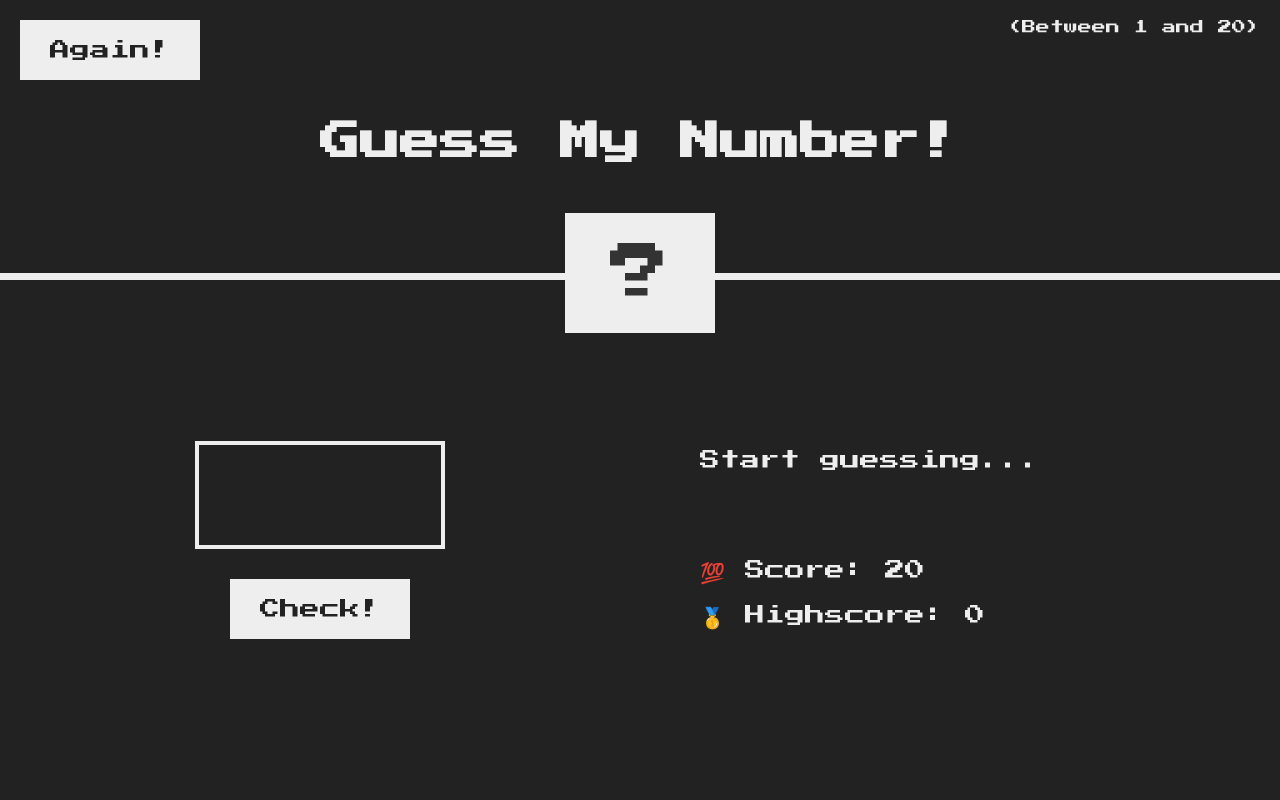
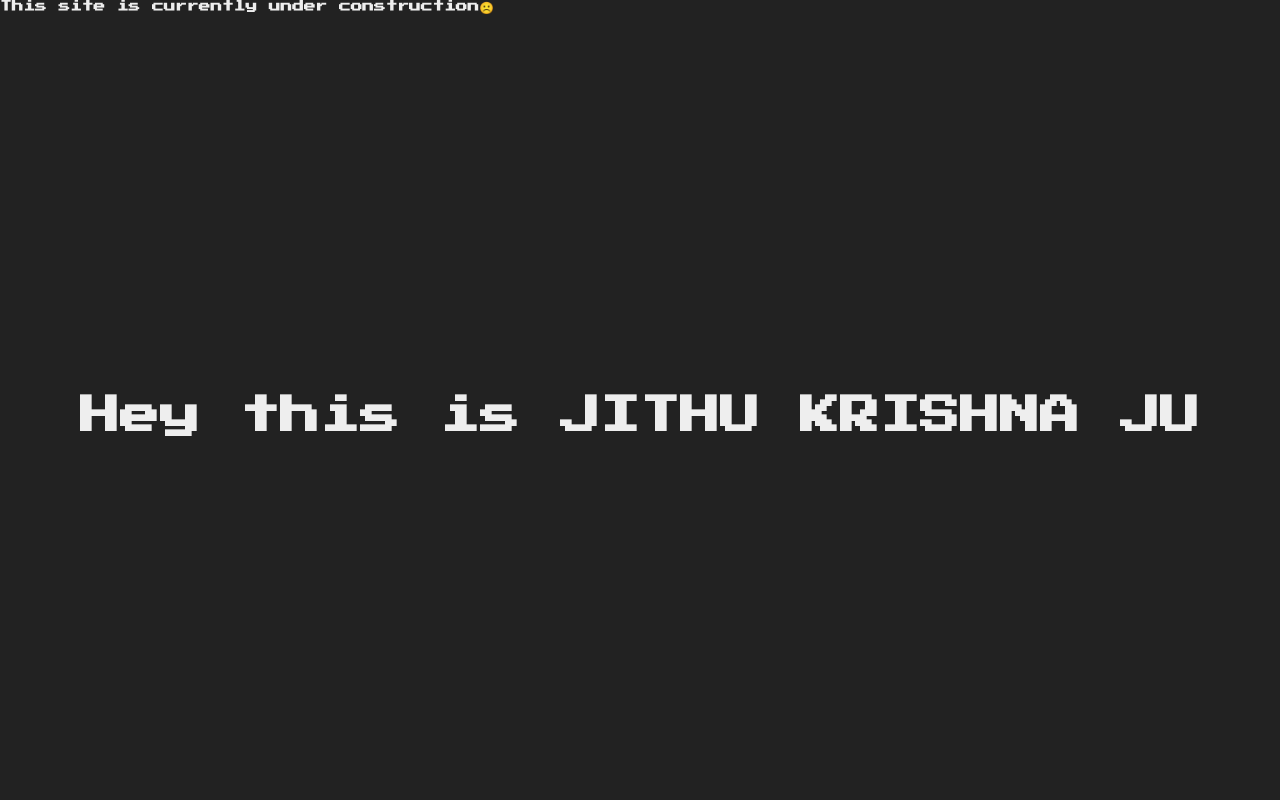
Before and after one commit to jamesclarkmark/jamesclarkmark.github.io, a plain HTML site: page index.html in a window 1280 px wide. Drawn offline with Linux system fonts and the light colour scheme.

Commit message:
Update index.html

```diff
--- a/index.html
+++ b/index.html
@@ -8,25 +8,7 @@
     <title>Guess My Number!</title>
   </head>
   <body>
-    <header>
-      <h1>Guess My Number!</h1>
-      <p class="between">(Between 1 and 20)</p>
-      <button class="btn again">Again!</button>
-      <div class="number">?</div>
-    </header>
-    <main>
-      <section class="left">
-        <input type="number" class="guess" />
-        <button class="btn check">Check!</button>
-      </section>
-      <section class="right">
-        <p class="message">Start guessing...</p>
-        <p class="label-score">💯 Score: <span class="score">20</span></p>
-        <p class="label-highscore">
-          🥇 Highscore: <span class="highscore">0</span>
-        </p>
-      </section>
-    </main>
-    <script src="script.js"></script>
+    <h1>Hey this is JITHU KRISHNA JU </h1>
+    <h3>This site is currently under construction☹️</h3>
   </body>
 </html>
```
